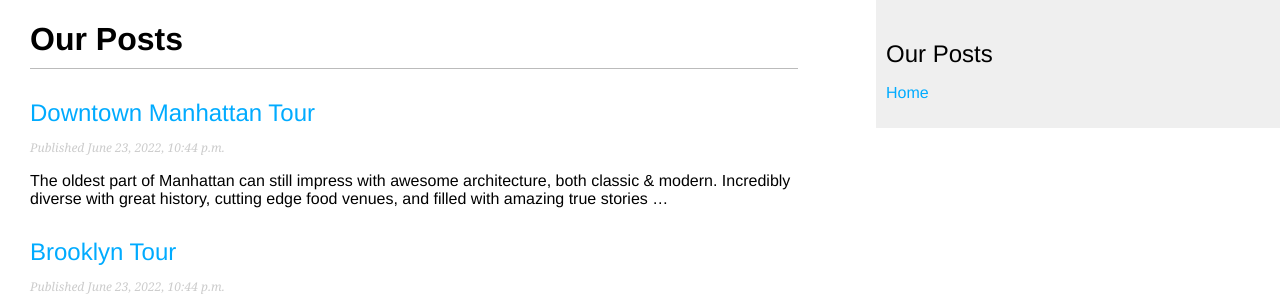
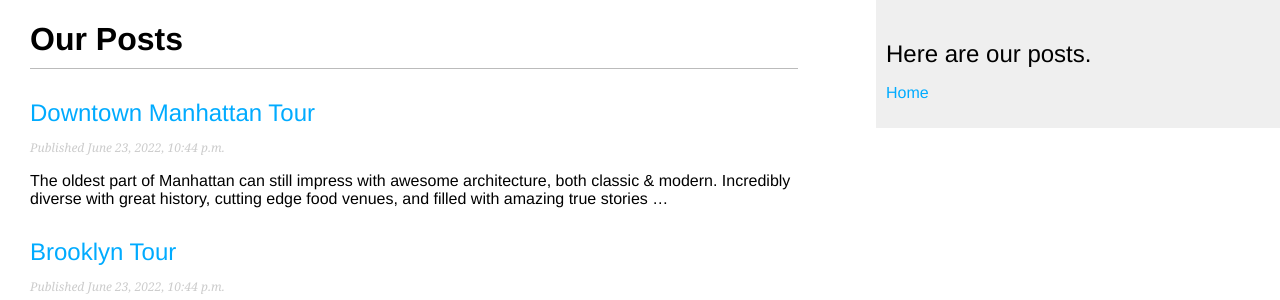
Before and after one commit to Maxrosoft/transformer_django, a Django app: page /posts/ in a window 1280 px wide. Shown: the top 300 px of the page. Run offline with Django 3.2, Linux system fonts and the light colour scheme; data comes from the database, SQL or seed files in the repository.

Commit message:
insignificantly changed html/css code

```diff
--- a/main/templates/main/posts/base.html
+++ b/main/templates/main/posts/base.html
@@ -11,7 +11,7 @@
     {% endblock %}
   </div>
   <div id="sidebar">
-    <h2>Our Posts</h2>
+    <h2>Here are our posts.</h2>
     <p><a href="/">Home</a></p>
   </div>
 </body>
```
